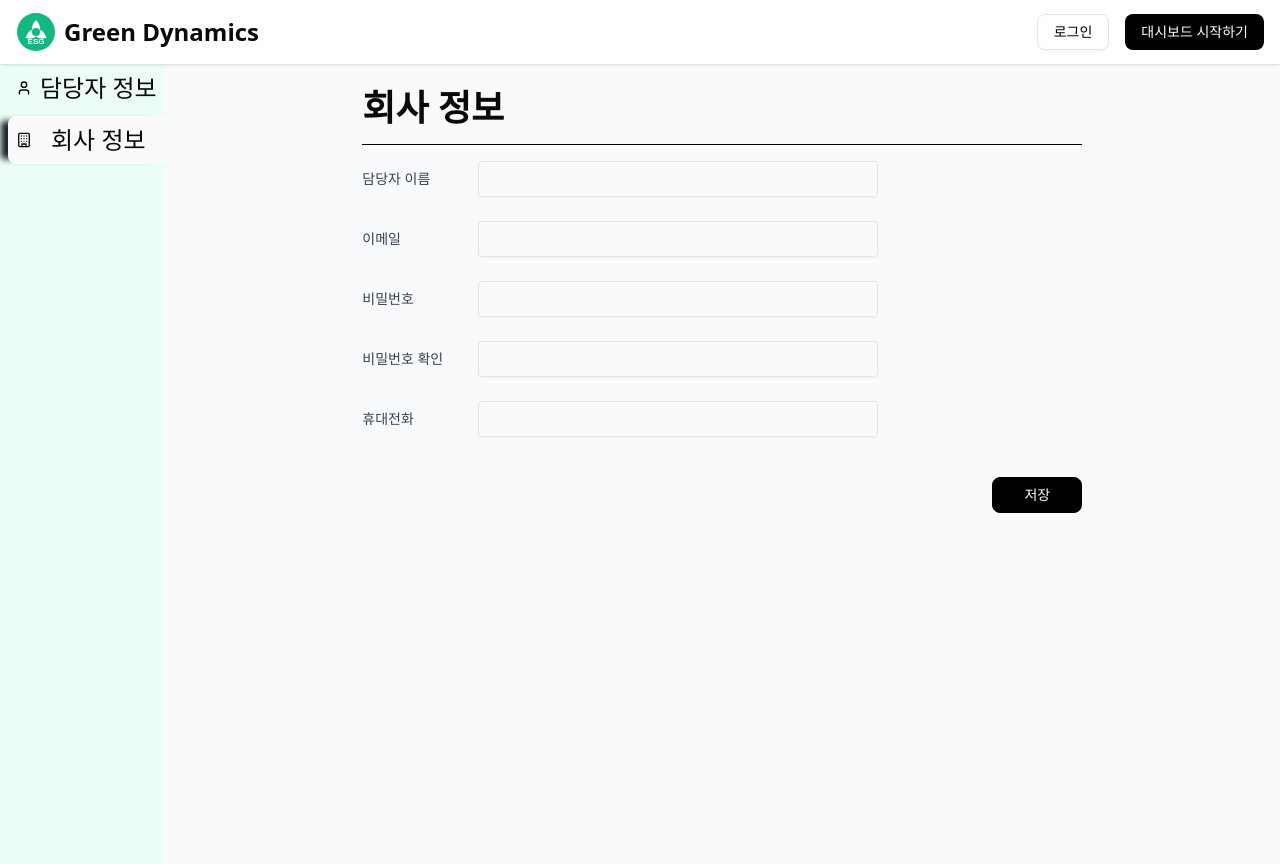
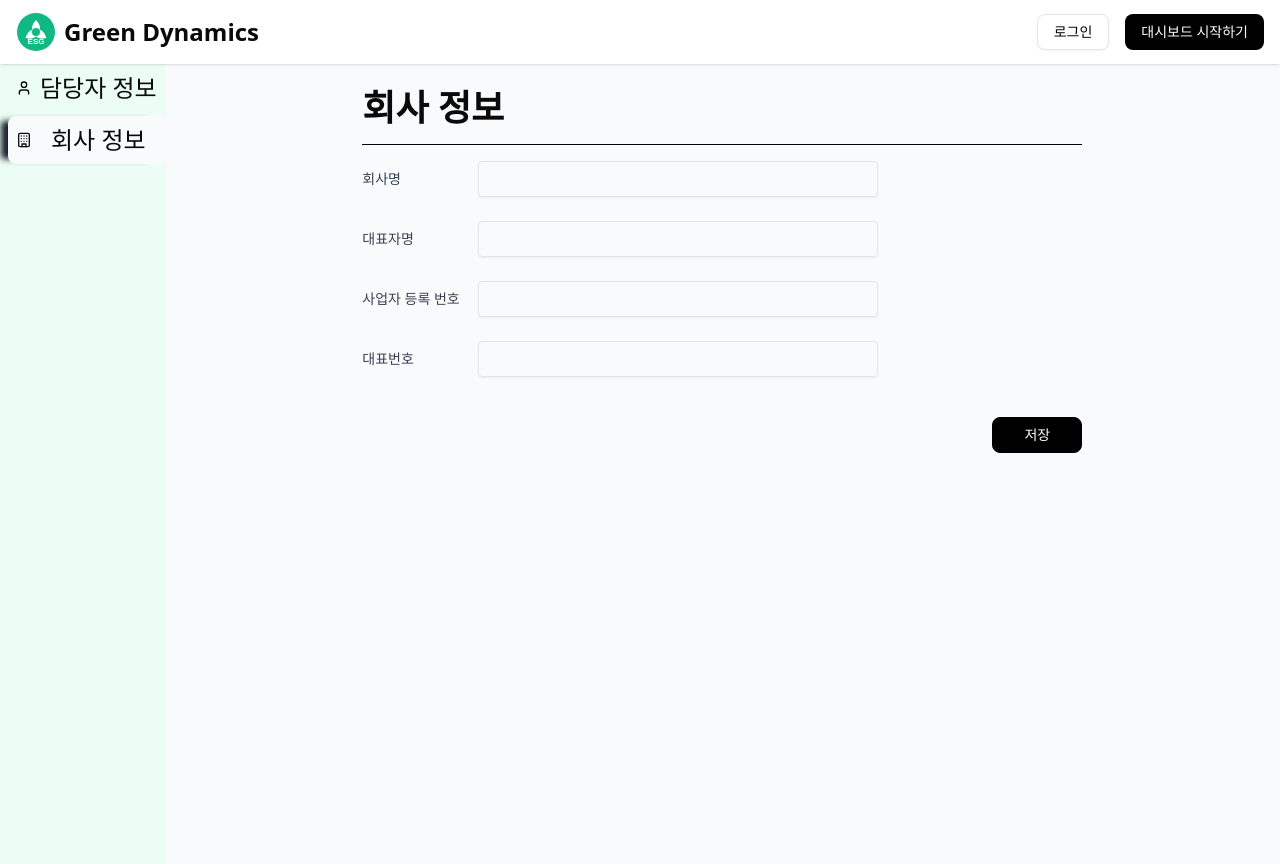
Before and after one commit to ESG-Team-Project/FrontEnd, a Next.js app: page /mypage/company in a window 1280 px wide. Built offline with nearby package versions, Linux system fonts and the light colour scheme; no server answers.

Commit message:
회사 정보 수정

```diff
--- a/src/app/mypage/account/account-form.tsx
+++ b/src/app/mypage/account/account-form.tsx
@@ -9,10 +9,14 @@ import type { AuthState, User } from '@/lib/atoms/auth';
 import api from '@/lib/api';
 
 export default function AccountForm() {
+  // 현재 로그인한 사용자의 인증 정보 (예: 토큰)
   const [auth] = useAtom(authAtom);
+  // 현재 로그인한 사용자의 정보. user는 사용자 객체, setUser는 사용자 정보 업데이트 함수
   const [user, setUser] = useAtom(userAtom);
+  // 로그인 관련 로직을 실행하는 함수. 호출 시 내부적으로 토큰 및 사용자 정보를 갱신
   const [, login] = useAtom(loginAtom);
 
+  // 사용자 입력값을 저장하는 상태 변수
   const [formData, setFormData] = useState<
     Partial<User & { password?: string; confirmPassword?: string }>
   >({
@@ -23,6 +27,8 @@ export default function AccountForm() {
     phoneNumber: '',
   });
 
+  // userAtom 값이 변경될 때마다 formData를 업데이트
+  // 로그인한 사용자 정보(user)가 존재하면 formData 상태를 해당 사용자 정보로 초기화
   useEffect(() => {
     if (user) {
       setFormData({
@@ -33,24 +39,28 @@ export default function AccountForm() {
         phoneNumber: user.phoneNumber || '',
       });
     }
-  }, [user]);
+  }, [user]);   // user 값이 변경될 때마다 실행
 
+  // 입력 필드(input)의 값이 변경될 때마다 호출되는 함수
   const handleChange = (e: React.ChangeEvent<HTMLInputElement>) => {
-    const { name, value } = e.target;
+    const { name, value } = e.target;   // 입력 요소의 name 속성과 입력된 값
     setFormData((prevData: typeof formData) => ({
-      ...prevData,
-      [name]: value,
+      ...prevData,      // 이전 상태를 복사
+      [name]: value,    // 변경된 name 필드만 새로운 값으로 덮어씀
     }));
   };
 
+  // 폼 제출 시 호출되는 함수
   const handleSubmit = async (e: React.FormEvent) => {
-    e.preventDefault();
+    e.preventDefault();   // 기본 제출 동작 방지
 
+    // 1. 비밀번호 확인 유효성 검사
     if (formData.password && formData.password !== formData.confirmPassword) {
       alert('비밀번호가 일치하지 않습니다.');
       return;
     }
 
+    // 2. 인증 상태 검사 (로그인 여부 및 토큰 존재 확인)
     const currentAuth = auth as AuthState | null;
     if (!currentAuth || typeof currentAuth !== 'object' || !currentAuth.token) {
       alert('인증 정보가 유효하지 않습니다. 다시 로그인해주세요.');
@@ -59,16 +69,20 @@ export default function AccountForm() {
     }
     const token = currentAuth.token;
 
+    // 3. 서버에 전송할 사용자 정보 객체 생성
     const updateData: Partial<User> & { password?: string } = {
       name: formData.name,
       email: formData.email,
       phoneNumber: formData.phoneNumber,
     };
+
+    // 비밀번호가 입력되었다면 포함 (선택적)
     if (formData.password) {
       updateData.password = formData.password;
     }
 
     try {
+      // 4. 사용자 정보 업데이트 요청(PUT)
       const updatedUserData = await api.user.updateUser(updateData);
 
       let finalUserData: User | null = null;
--- a/src/app/mypage/company/company-form.tsx
+++ b/src/app/mypage/company/company-form.tsx
@@ -1,33 +1,109 @@
 'use client';
 
-import React, { useState } from 'react';
+import { useState, useEffect } from 'react';
 import LabeledInputBox from '@/components/labeled-inputbox';
 import { Button } from '@/components/ui/button';
+import { useAtom } from 'jotai';
+import { authAtom, userAtom, loginAtom } from '@/lib/atoms/auth';
+import type { AuthState, User } from '@/lib/atoms/auth';
+import api from '@/lib/api';
 
 export default function AccountForm() {
-  const [formData, setFormData] = useState({
-    name: '',
-    email: '',
-    password: '',
-    confirmPassword: '',
-    phone: '',
+    const [auth] = useAtom(authAtom);
+    const [user, setUser] = useAtom(userAtom);
+    const [, login] = useAtom(loginAtom);
+  const [formData, setFormData] = useState<
+      Partial<User & { password?: string; confirmPassword?: string }>
+    >({
+    companyName: '',
+    ceoName: '',
+    companyCode: '',
+    companyPhoneNumber: '',
   });
+
+  useEffect(() => {
+    if (user) {
+      setFormData({
+        companyName: user.companyName || '',
+        ceoName: user.ceoName || '',
+        companyCode: user.ceoName ||'',
+        companyPhoneNumber: user.companyPhoneNumber || '',
+      });
+    }
+  }, [user]); // user 값이 변경될 때마다 실행
 
   const handleChange = (e: React.ChangeEvent<HTMLInputElement>) => {
     setFormData({ ...formData, [e.target.name]: e.target.value });
   };
 
-  const handleSubmit = (e: React.FormEvent) => {
+  const handleSubmit = async (e: React.FormEvent) => {
     e.preventDefault();
-    console.log('Form Data:', formData);
-  };
+    // 1. 비밀번호 확인 유효성 검사
+    if (formData.password && formData.password !== formData.confirmPassword) {
+      alert('비밀번호가 일치하지 않습니다.');
+      return;
+    }
+
+    // 2. 인증 상태 검사 (로그인 여부 및 토큰 존재 확인)
+    const currentAuth = auth as AuthState | null;
+    if (!currentAuth || typeof currentAuth !== 'object' || !currentAuth.token) {
+      alert('인증 정보가 유효하지 않습니다. 다시 로그인해주세요.');
+      console.error('handleSubmit Error: Invalid auth state', currentAuth);
+      return;
+    }
+    const token = currentAuth.token;
+
+      // 3. 서버에 전송할 사용자 정보 객체 생성
+      const updateData: Partial<User> & { password?: string } = {
+        companyName: formData.companyName,
+        ceoName: formData.ceoName,
+        companyCode: formData.companyCode,
+        companyPhoneNumber: formData.companyPhoneNumber,
+      };
+
+      if (formData.password) {
+        updateData.password = formData.password;
+      }
+
+      try {
+        // 4. 사용자 정보 업데이트 요청(PUT)
+        const updatedUserData = await api.user.updateCompany(updateData);
+
+        let finalUserData: User | null = null;
+        if (updatedUserData && typeof updatedUserData === 'object' && updatedUserData.id) {
+          finalUserData = updatedUserData;
+        } else if (user) {
+          finalUserData = {
+            ...user,
+            name: formData.name ?? user.name,
+            email: formData.email ?? user.email,
+            phoneNumber: formData.phoneNumber ?? user.phoneNumber,
+          };
+        }
+
+        if (finalUserData) {
+          login({ user: finalUserData, token: token });
+          alert('프로필이 성공적으로 업데이트되었습니다.');
+        } else {
+          console.warn('Could not determine updated user data after successful API call.');
+          alert('프로필 업데이트는 성공했으나, 화면 갱신에 문제가 있을 수 있습니다.');
+        }
+      } catch (error) {
+        console.error('프로필 업데이트 오류:', error);
+        alert(
+          `프로필 업데이트 중 오류가 발생했습니다: ${error instanceof Error ? error.message : '알 수 없는 오류'}`
+        );
+      }
+    };
+
 
   return (
     <form className="w-full max-w-4xl space-y-6" onSubmit={handleSubmit}>
       <LabeledInputBox
-        label="담당자 이름"
+        label="회사명"
+        name="companyName"
         type="text"
-        value={formData.name}
+        value={formData.companyName}
         onChange={handleChange}
         direction="row"
         width="w-[400px]"
@@ -35,9 +111,10 @@ export default function AccountForm() {
         className="gap-4"
       />
       <LabeledInputBox
-        label="이메일"
-        type="email"
-        value={formData.email}
+        label="대표자명"
+        name='ceoName'
+        type="text"
+        value={formData.ceoName}
         onChange={handleChange}
         direction="row"
         width="w-[400px]"
@@ -45,9 +122,10 @@ export default function AccountForm() {
         className="gap-4"
       />
       <LabeledInputBox
-        label="비밀번호"
-        type="password"
-        value={formData.password}
+        label="사업자 등록 번호"
+        name='companyCode'
+        type="text"
+        value={formData.companyCode}
         onChange={handleChange}
         direction="row"
         width="w-[400px]"
@@ -55,19 +133,10 @@ export default function AccountForm() {
         className="gap-4"
       />
       <LabeledInputBox
-        label="비밀번호 확인"
-        type="password"
-        value={formData.confirmPassword}
-        onChange={handleChange}
-        direction="row"
-        width="w-[400px]"
-        labelWidth="w-[100px]"
-        className="gap-4"
-      />
-      <LabeledInputBox
-        label="휴대전화"
+        label="대표번호"
+        name='companyPhoneNumber'
         type="tel"
-        value={formData.phone}
+        value={formData.companyPhoneNumber}
         onChange={handleChange}
         direction="row"
         width="w-[400px]"
--- a/src/lib/api/user/index.ts
+++ b/src/lib/api/user/index.ts
@@ -11,6 +11,14 @@ interface UserUpdateRequest {
   email?: string;     // 이메일 주소 (선택적)
   phone?: string;     // 전화번호 (선택적)
   password?: string;  // 새 비밀번호 (선택적)
+}
+
+
+interface companyUpdateRequest {
+  companyName?: string;      // 회사 이름 (선택적)
+  ceoName?: string;          // CEO 이름 (선택적)
+  companyCode?: string;      // 회사 코드 (선택적)
+  companyPhoneNumber?: string; // 회사 전화번호 (선택적)
 }
 
 /**
@@ -47,8 +55,11 @@ export const getCurrentUser = async (): Promise<User> => {
       name: response.data.name,
       email: response.data.email,
       role: response.data.role || 'user', // role이 없으면 기본값 'user' 사용
-      company: response.data.companyName, // companyName -> company로 매핑
-      phoneNumber: response.data.phoneNumber // phoneNumber -> phone으로 매핑
+      phoneNumber: response.data.phoneNumber, // phoneNumber -> phone으로 매핑
+      companyName: response.data.companyName, // companyName -> company로 매핑
+      ceoName: response.data.ceoName, // ceoName -> ceo로 매핑
+      companyCode: response.data.companyCode, // companyCode -> companyCode로 매핑
+      companyPhoneNumber: response.data.companyPhoneNumber, // companyPhoneNumber -> companyPhoneNumber로 매핑
     };
 
     return user;
@@ -93,6 +104,21 @@ export const updateUser = async (userData: UserUpdateRequest): Promise<User> =>
     throw error;
   }
 };
+
+// 회사 정보 업데이트 함수
+export const updateCompany = async (userData: companyUpdateRequest ): Promise<User> => {
+  try {
+    console.log('[API User] 회사 정보 업데이트 시도');
+
+    const response: AxiosResponse<User> = await axiosInstance.put<User>('/users/update-company', userData);
+
+    console.log('[API User] 회사 정보 업데이트 성공:', response.status);
+    return response.data;
+  } catch (error) {
+    console.error('[API User] 회사 정보 업데이트 오류:', error);
+    throw error;
+  }
+}
 
 /**
  * 사용자 프로필 이미지 업데이트 함수
--- a/src/lib/atoms/auth.ts
+++ b/src/lib/atoms/auth.ts
@@ -11,6 +11,10 @@ export interface User {
   role: string;
   company?: string;
   phoneNumber?: string; // phone 속성 추가
+  companyName?: string; // companyName 속성 추가
+  ceoName?: string; // ceoName 속성 추가
+  companyCode?: string; // companyCode 속성 추가
+  companyPhoneNumber?: string; // companyPhoneNumber 속성 추가
 }
 
 export interface AuthState {
@@ -44,7 +48,9 @@ export const authInitializedAtom = atom(false);
 // --- 액션 Atom (Write-only) ---
 export const loginAtom = atom(null, (get, set, { user, token }: { user: User; token: string }) => {
   console.log('[Auth Atom Action] Login executed');
+  // 인증 상태 갱신
   set(authAtom, { isLoggedIn: true, user, token, isLoading: false });
+  // 초기화 플래그 설정
   if (!get(authInitializedAtom)) {
     set(authInitializedAtom, true);
   }
@@ -60,10 +66,10 @@ export const logoutAtom = atom(null, (get, set) => {
 
 // --- 초기화 훅 ---
 export const useInitializeAuth = () => {
-  const [isLoading] = useAtom(isLoadingAtom);
-  const [isInitialized, setInitialized] = useAtom(authInitializedAtom);
-  const [auth] = useAtom(authAtom);
-  const [, logout] = useAtom(logoutAtom);
+  const [isLoading] = useAtom(isLoadingAtom);     // 상태 복원 중 여부
+  const [isInitialized, setInitialized] = useAtom (authInitializedAtom);  // 초기화 여부
+  const [auth] = useAtom(authAtom);          // 전체 인증 상태
+  const [, logout] = useAtom(logoutAtom);     // 로그아웃 액션
 
   useEffect(() => {
     if (!isLoading && !isInitialized) {
```
